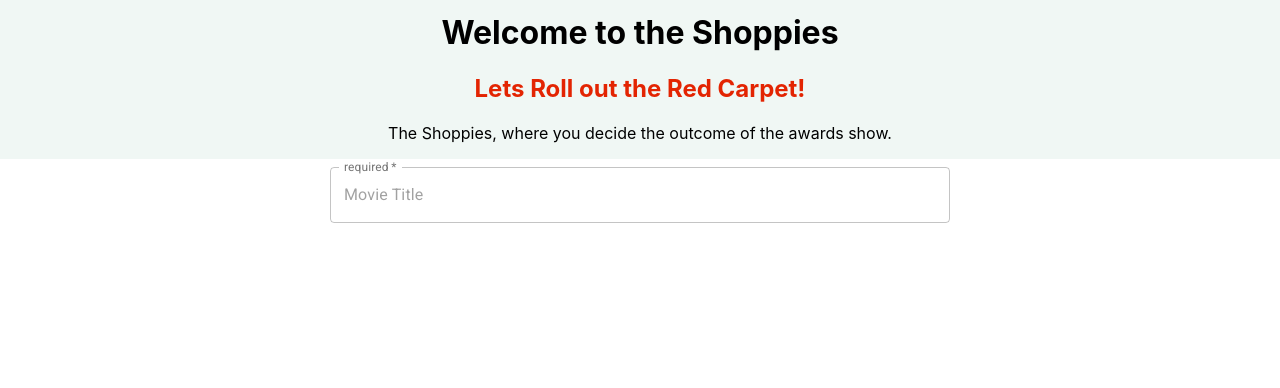
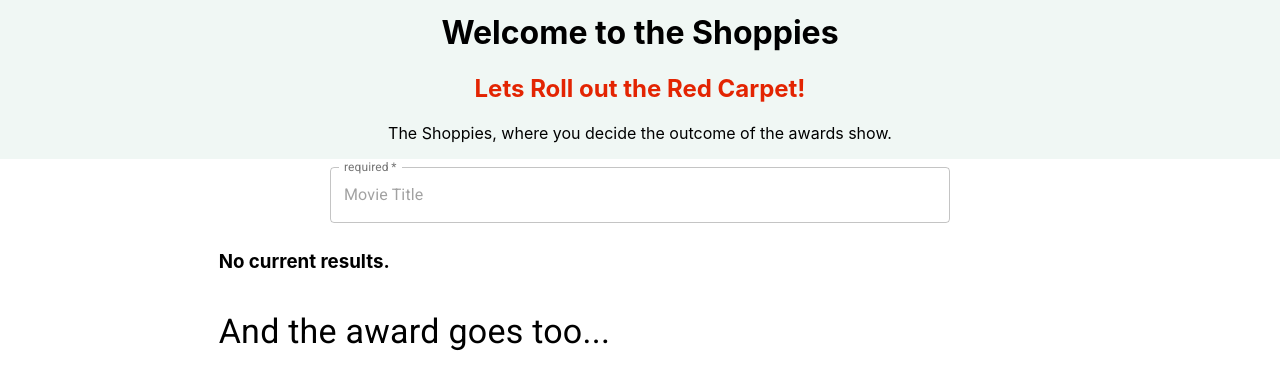
Before and after one commit to bltarkany/OMDB-Shoppies, a React (Create React App) app: page / in a window 1280 px wide. Shown: the top 388 px of the page. Built offline with nearby package versions, Linux system fonts and the light colour scheme.

Commit message:
updated home page with import of card populated with movie search data.

```diff
--- a/src/components/pages/home.js
+++ b/src/components/pages/home.js
@@ -2,9 +2,11 @@ import React, { useState } from 'react';
 import Navbar from '../navbar';
 import { makeStyles } from '@material-ui/core';
 import Grid from '@material-ui/core/Grid';
+import Typography from '@material-ui/core/Typography';
 import TextField from '@material-ui/core/TextField';
 import API from '../../utils/api';
-
+import Progress from '../progress';
+import Movie from '../card';
 
 const useStyles = makeStyles((theme) => ({
   root: {
@@ -21,14 +23,17 @@ export default function Home() {
   const [search, setSearch] = useState('');
   const [searching, setSearching] = useState(false);
   const [movie, setMovie] = useState({});
-  const [result, setResult] = useState([]);
+  const [result, setResult] = useState(false);
 
   const handleSubmit = async (e) => {
     e.preventDefault();
+    setResult(true);
+    setSearching(true);
     console.log(search);
     const data = await API.searchMovie(search);
     console.log(data);
     setMovie(data.data);
+    setSearching(false);
 
     document.getElementById('outlined-full-width').value = '';
   };
@@ -36,11 +41,8 @@ export default function Home() {
   return (
     <Grid container spacing={2}>
       <Navbar />
-      {/* <Grid item xs={12}>
-          <Intro />
-        </Grid>   */}
       <Grid container spacing={3} justify='center'>
-        <Grid item xs={6}>
+        <Grid item xs={10} md={6}>
           <form
             className={classes.rootTwo}
             noValidate
@@ -58,12 +60,38 @@ export default function Home() {
                 shrink: true,
               }}
               variant='outlined'
-              onChange={e => setSearch(e.target.value)}
+              onChange={(e) => setSearch(e.target.value)}
             />
           </form>
         </Grid>
       </Grid>
+      <Grid container spacing={8} justify='center'>
+        <Grid item xs={10} md={8}>
+          {!result ? (
+            <h3>No current results.</h3>
+          ) : searching ? (
+            <Progress />
+          ) : (
+            <Movie
+              year={movie.Year}
+              rated={movie.Rated}
+              title={movie.Title}
+              actors={movie.Actors}
+              plot={movie.Plot}
+            />
+          )}
+        </Grid>
+      </Grid>
 
+      <Grid container spacing={8} justify='center'>
+        <Grid item xs={10} md={8}>
+            <br />
+          <Typography variant='h4' component='h2' gutterBottom>
+            And the award goes too...
+          </Typography>
+
+        </Grid>
+      </Grid>
     </Grid>
   );
 }
```
